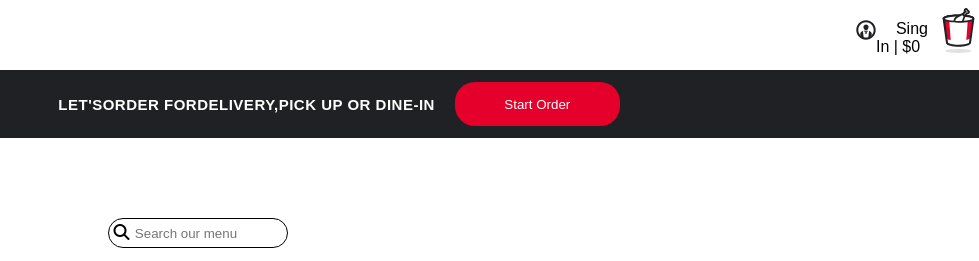
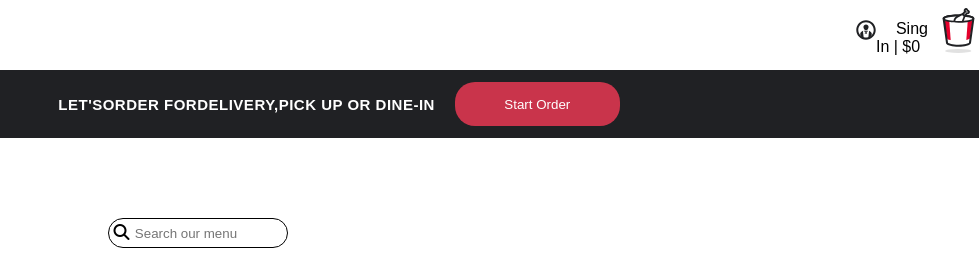
Before and after one commit to Ajmal7510/KFCclon, a plain HTML site: page index.html in a window 1280 px wide. In both pictures the pointer is over the button "Start Order". Shown: the top 261 px of the page, 301-1280 px from the left. Drawn offline with Linux system fonts and the light colour scheme.

Commit message:
Update style.css

```diff
--- a/style.css
+++ b/style.css
@@ -93,6 +93,12 @@ body{
     margin-left: 20px;
    border: 0;
 }
+.headbutton:hover{
+    cursor: pointer;
+    background-color: #c9344b;
+
+}
+
 .headbottomparent{
     display: flex;
     align-items: center;
```
